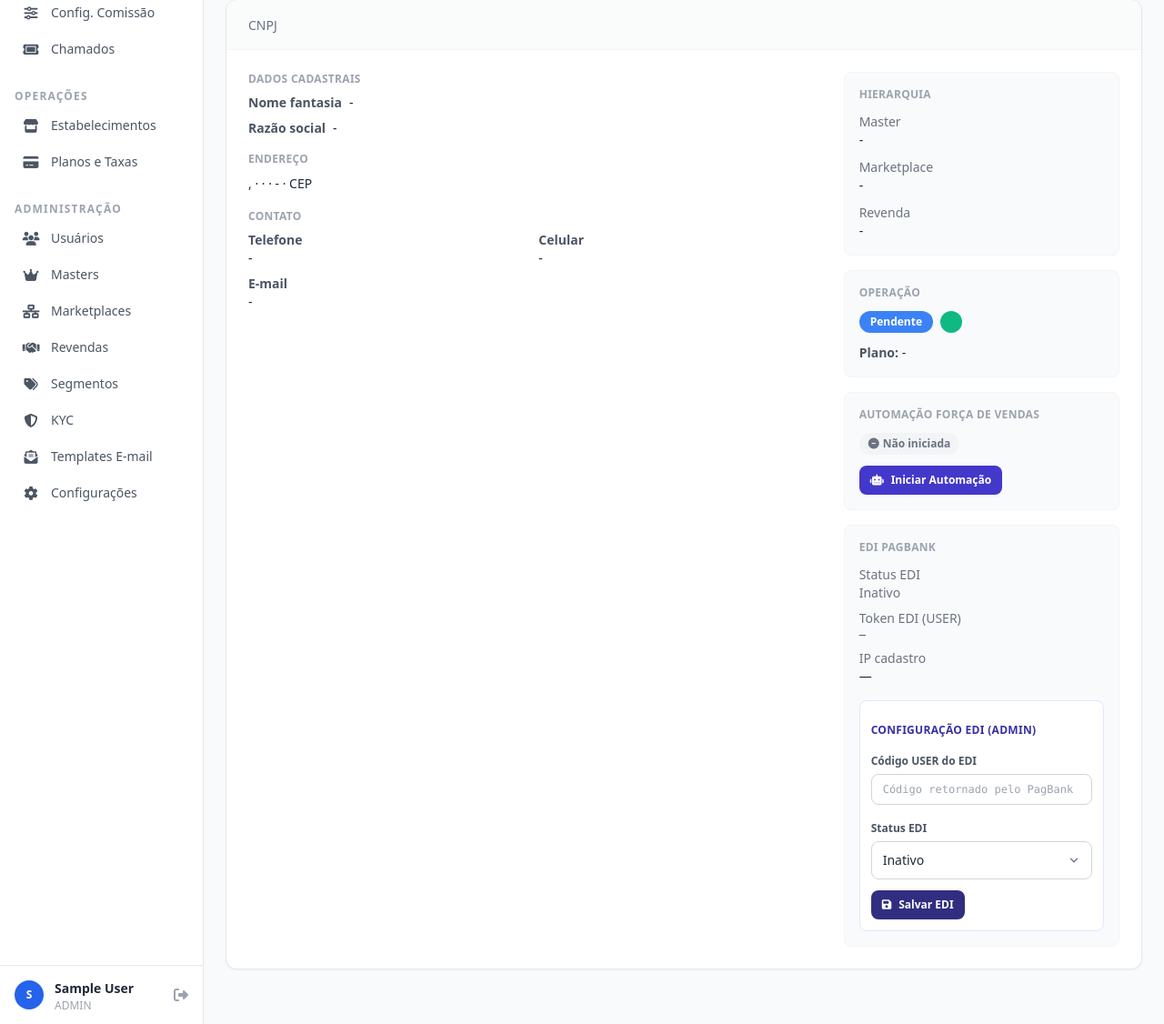
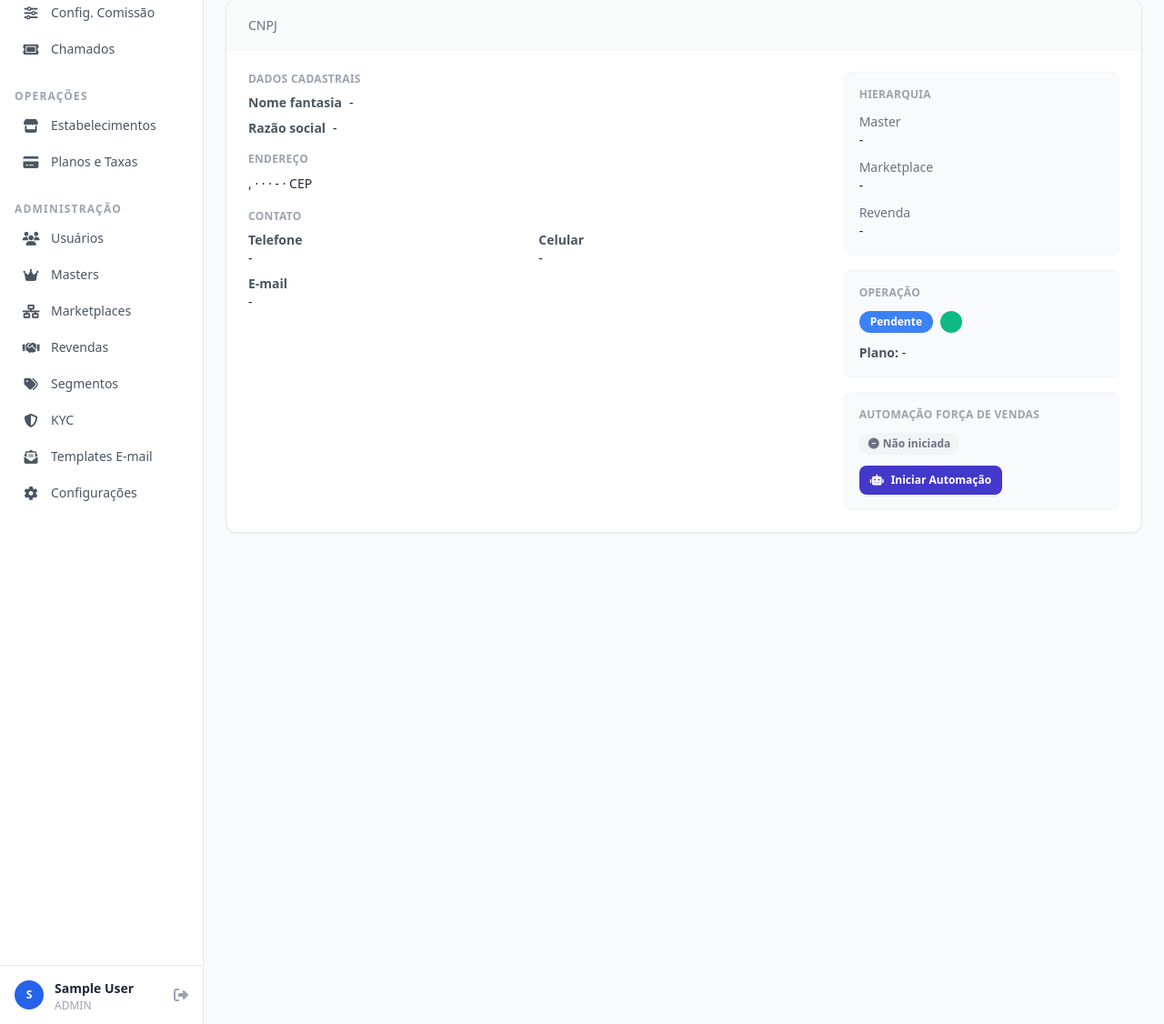
Before and after one commit to launstecnologia/empresspayment, a Laravel app: template resources/views/estabelecimento/show.blade.php in a window 1280 px wide. Shown: the part 270-1396 px from the top of the page at 91% size. Run offline with Laravel 12, Linux system fonts and the light colour scheme; the template is opened without the code that fills it, so the values that code supplies are empty; the visitor is signed in with stand-in values (Sample User, id 1); some libraries are stand-ins or nearby versions.

Commit message:
feat: remove seção EDI PagBank do detalhe do estabelecimento
Co-authored-by: Cursor <cursoragent@cursor.com>

```diff
--- a/resources/views/estabelecimento/partials/pagbank-status.blade.php
+++ b/resources/views/estabelecimento/partials/pagbank-status.blade.php
@@ -1,6 +1,5 @@
 @php
     $ehAdmin = auth()->user()?->tipo === 'admin';
-    $podeConfigurarEdi = $ehAdmin && filled($estabelecimento->token_pagseguro);
 
     $fvStatus = $estabelecimento->fv_status;
     $fvCores = match($fvStatus) {
@@ -78,75 +77,3 @@
         </p>
     @endif
 </div>
-
-{{-- ── EDI PagBank ── --}}
-<div class="rounded-lg border border-gray-100 bg-gray-50 p-4">
-    <p class="text-xs font-bold uppercase tracking-wide text-gray-400">EDI PagBank</p>
-
-    <dl class="mt-3 space-y-2 text-sm">
-        <div>
-            <dt class="text-gray-500">Status EDI</dt>
-            <dd class="font-medium text-gray-800">
-                @if ($estabelecimento->pagbank_edi_ativo)
-                    <span class="inline-flex items-center gap-1 text-emerald-700"><i class="fa-solid fa-circle-check"></i> Ativo — job diário busca transações</span>
-                @else
-                    <span class="text-gray-500">Inativo</span>
-                @endif
-            </dd>
-        </div>
-        <div>
-            <dt class="text-gray-500">Token EDI (USER)</dt>
-            <dd class="break-all font-mono text-xs text-gray-800">{{ $estabelecimento->token_pagseguro ?: '—' }}</dd>
-        </div>
-        <div>
-            <dt class="text-gray-500">IP cadastro</dt>
-            <dd class="font-medium text-gray-800">{{ $estabelecimento->ip_cadastro ?: '—' }}</dd>
-        </div>
-    </dl>
-
-    @if ($estabelecimento->pagbank_edi_ativo === false && blank($estabelecimento->token_pagseguro))
-        <details class="mt-4 rounded-lg border border-amber-100 bg-amber-50/60 p-3 text-xs text-amber-950">
-            <summary class="cursor-pointer font-bold">Como ativar o EDI via Pipefy</summary>
-            <ol class="mt-2 list-decimal space-y-1 pl-4">
-                <li>Abra o chamado no Pipefy (link abaixo).</li>
-                <li>Selecione <strong>Novas Ativações — EDI</strong>.</li>
-                <li>Tipo: <strong>Geração de token API EDI</strong>, modelo <strong>1xN</strong>.</li>
-                <li>Após confirmação do PagBank, cole o código USER abaixo e marque EDI como ativo.</li>
-            </ol>
-            <a href="{{ config('pagbank.pipefy_edi_url') }}" target="_blank" rel="noopener noreferrer" class="mt-3 inline-flex items-center gap-1 font-semibold text-blue-700 hover:underline">
-                <i class="fa-solid fa-arrow-up-right-from-square"></i> Abrir Pipefy
-            </a>
-        </details>
-    @endif
-
-    @if ($ehAdmin)
-        <form method="POST" action="{{ route('admin.estabelecimentos.pagbank.edi', $estabelecimento) }}" class="mt-4 space-y-3 rounded-lg border border-indigo-100 bg-white p-3">
-            @csrf
-            @method('PATCH')
-            <p class="text-xs font-bold uppercase tracking-wide text-indigo-800">Configuração EDI (admin)</p>
-            <label class="block space-y-1">
-                <span class="text-xs font-semibold text-gray-600">Código USER do EDI</span>
-                <input
-                    type="text"
-                    name="token_pagseguro"
-                    value="{{ old('token_pagseguro', $estabelecimento->token_pagseguro) }}"
-                    placeholder="Código retornado pelo PagBank"
-                    class="w-full rounded-lg border border-gray-300 px-3 py-2 font-mono text-xs text-gray-800"
-                >
-                @error('token_pagseguro')
-                    <span class="text-xs text-red-600">{{ $message }}</span>
-                @enderror
-            </label>
-            <label class="block space-y-1">
-                <span class="text-xs font-semibold text-gray-600">Status EDI</span>
-                <select name="pagbank_edi_ativo" class="w-full rounded-lg border border-gray-300 bg-white px-3 py-2 text-sm text-gray-800">
-                    <option value="0" @selected(! old('pagbank_edi_ativo', $estabelecimento->pagbank_edi_ativo))>Inativo</option>
-                    <option value="1" @selected(old('pagbank_edi_ativo', $estabelecimento->pagbank_edi_ativo))>Ativo</option>
-                </select>
-            </label>
-            <button type="submit" class="inline-flex items-center gap-2 rounded-lg bg-indigo-900 px-3 py-2 text-xs font-bold text-white hover:bg-indigo-800">
-                <i class="fa-solid fa-floppy-disk"></i> Salvar EDI
-            </button>
-        </form>
-    @endif
-</div>
```
